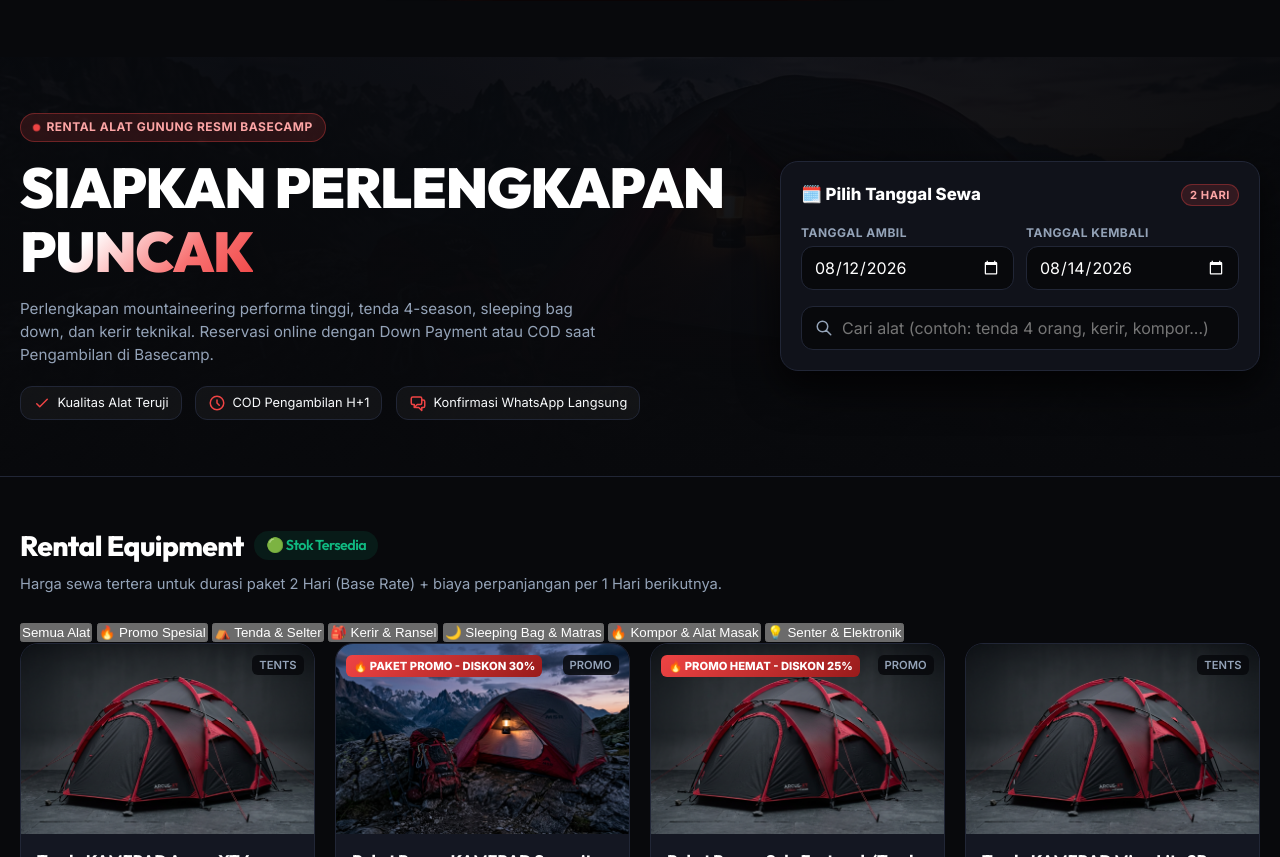
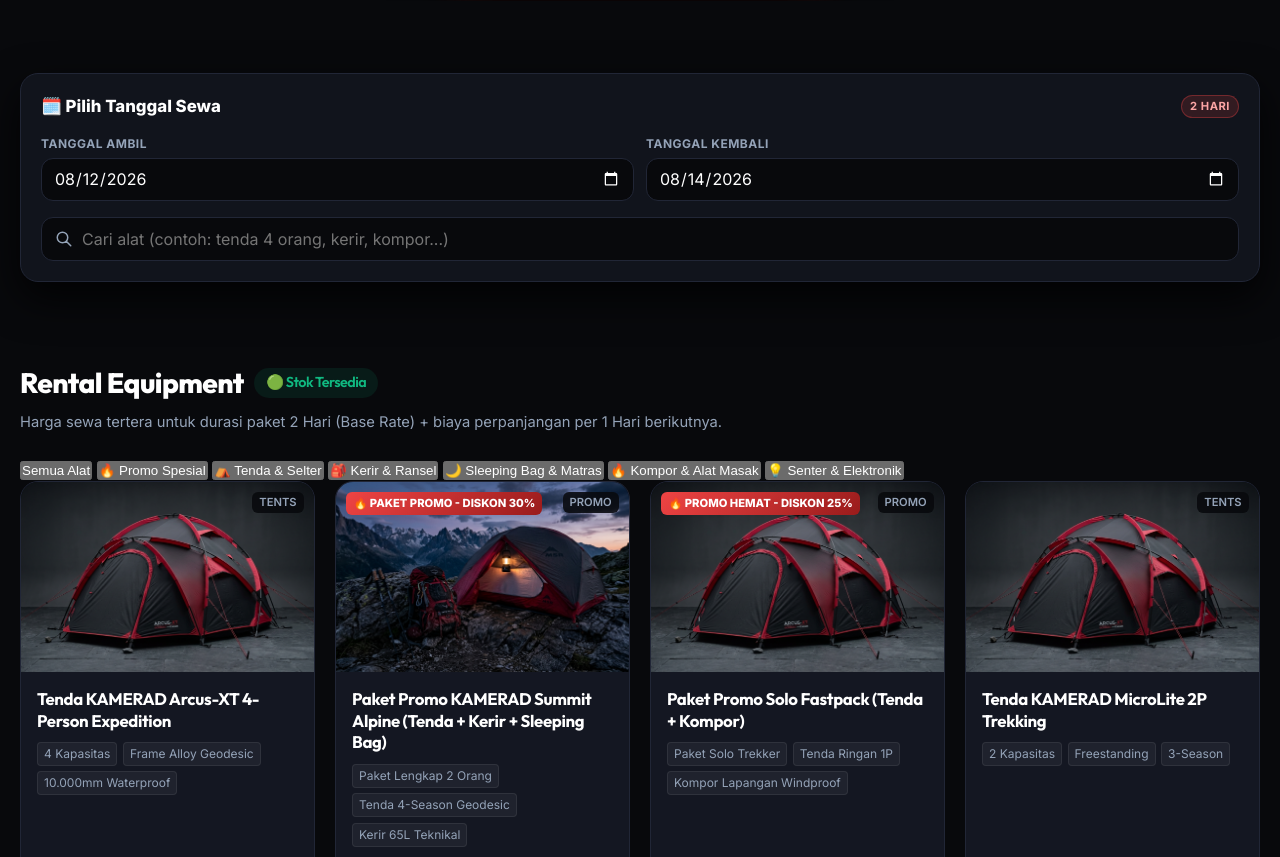
Before and after one commit to Cife676/web-kamerad, a plain HTML site: page index.html in a window 1280 px wide. Shown: the part 971-1828 px from the top of the page. Drawn offline with nearby package versions, Linux system fonts and the light colour scheme; no server answers.

Commit message:
Cleaned up layout: Erased duplicate hero text block below 3D carousel images

```diff
--- a/index.html
+++ b/index.html
@@ -205,41 +205,9 @@
     </div>
   </section>
 
-  <!-- Hero Section -->
-  <section class="hero-section">
-    <div class="hero-overlay"></div>
-    <div class="hero-content">
-      <div class="hero-text-block">
-        <div class="badge-tag">
-          <span class="pulse-dot"></span>
-          <span data-i18n="hero_tag">Rental Alat Gunung Resmi Basecamp</span>
-        </div>
-        <h1 class="hero-title">
-          <span data-i18n="hero_title_1">SIAPKAN PERLENGKAPAN</span>
-          <span class="text-gradient-red" data-i18n="hero_title_accent">PUNCAK</span>
-        </h1>
-        <p class="hero-desc" data-i18n="hero_desc">
-          Perlengkapan mountaineering performa tinggi, tenda 4-season, sleeping bag down, dan kerir teknikal. Reservasi online dengan Down Payment atau COD saat Pengambilan di Basecamp.
-        </p>
-
-        <div class="hero-features-row">
-          <div class="hero-feat-chip">
-            <svg width="18" height="18" fill="none" stroke="currentColor" viewBox="0 0 24 24"><path stroke-linecap="round" stroke-linejoin="round" stroke-width="2" d="M5 13l4 4L19 7"></path></svg>
-            <span data-i18n="hero_chip_1">Kualitas Alat Teruji</span>
-          </div>
-          <div class="hero-feat-chip">
-            <svg width="18" height="18" fill="none" stroke="currentColor" viewBox="0 0 24 24"><path stroke-linecap="round" stroke-linejoin="round" stroke-width="2" d="M12 8v4l3 3m6-3a9 9 0 11-18 0 9 9 0 0118 0z"></path></svg>
-            <span data-i18n="hero_chip_2">COD Pengambilan H+1</span>
-          </div>
-          <div class="hero-feat-chip">
-            <svg width="18" height="18" fill="none" stroke="currentColor" viewBox="0 0 24 24"><path stroke-linecap="round" stroke-linejoin="round" stroke-width="2" d="M17 8h2a2 2 0 012 2v6a2 2 0 01-2 2h-2v4l-4-4H9a1.994 1.994 0 01-1.414-.586m0 0L11 14h4a2 2 0 002-2V6a2 2 0 00-2-2H5a2 2 0 00-2 2v6a2 2 0 002 2h2v4l.586-.586z"></path></svg>
-            <span data-i18n="hero_chip_3">Konfirmasi WhatsApp Langsung</span>
-          </div>
-        </div>
-      </div>
-
-      <!-- Quick Rental Selector Card -->
-      <div class="hero-search-card">
+  <!-- Quick Rental Selector & Date Picker Bar -->
+  <section style="max-width: 1280px; margin: 0 auto; padding: 1rem 1.25rem 2rem 1.25rem;">
+    <div class="hero-search-card" style="background: var(--bg-surface);">
       <div class="search-card-title">
         <span style="font-weight: 800; font-size: 1.05rem; color: #fff;" data-i18n="search_dates_title">🗓️ Pilih Tanggal Sewa</span>
         <span class="badge-tag" style="font-size: 0.7rem; padding: 2px 8px;" id="rentalDurationDaysLabel">2 Days</span>
@@ -259,7 +227,6 @@
       <div class="search-input-group">
         <svg width="18" height="18" fill="none" stroke="currentColor" viewBox="0 0 24 24"><path stroke-linecap="round" stroke-linejoin="round" stroke-width="2" d="M21 21l-6-6m2-5a7 7 0 11-14 0 7 7 0 0114 0z"></path></svg>
         <input type="text" id="catalogSearchInput" class="search-input" placeholder="Cari alat (contoh: tenda 4 orang, kerir, kompor...)" data-i18n-placeholder="search_placeholder">
-        </div>
       </div>
     </div>
   </section>
```
Lines whose indentation alone changed are shown as unchanged.
